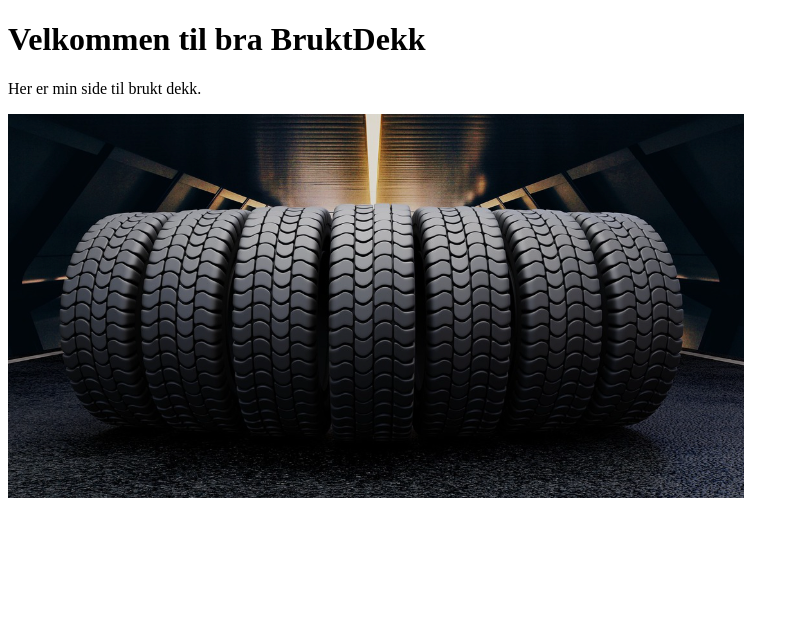
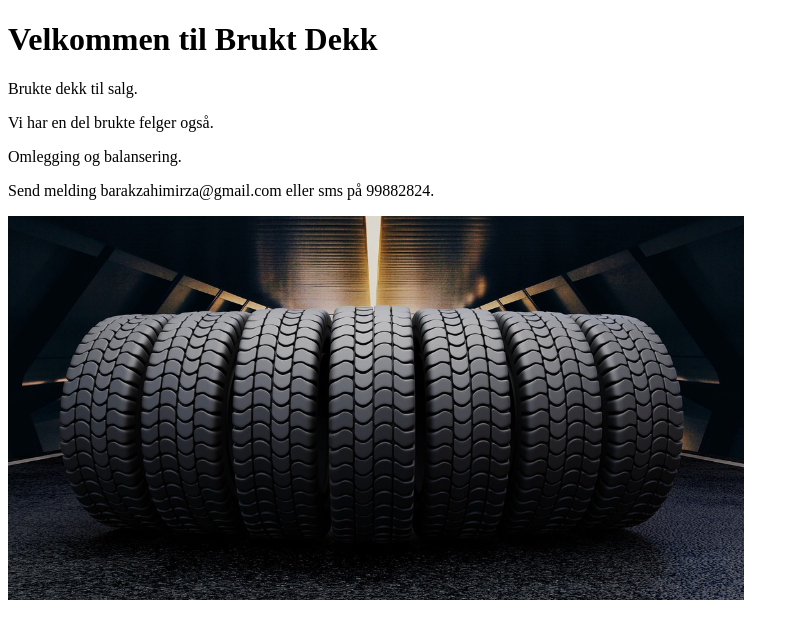
Before and after one commit to bruktdekk/bruktdekk.github.io, a plain HTML site: page index.html in a window 1280 px wide. Shown: the whole page, without its empty margins (0-799 px from the left). Drawn offline with Linux system fonts and the light colour scheme.

Commit message:
Update index.html

```diff
--- a/index.html
+++ b/index.html
@@ -3,11 +3,14 @@
 <head>
     <meta charset="UTF-8">
     <meta name="viewport" content="width=device-width, initial-scale=1.0">
-    <title>Bra BruktDekk</title>
+    <title>Bra Brukt Dekk</title>
 </head>
 <body>
-    <h1>Velkommen til bra BruktDekk</h1>
-    <p>Her er min side til brukt dekk.</p>
+    <h1>Velkommen til Brukt Dekk</h1>
+    <p>Brukte dekk til salg.</p>
+    <p>Vi har en del brukte felger også.</p>
+    <p>Omlegging og balansering.</p>
+    <p>Send melding barakzahimirza@gmail.com eller sms på 99882824.</p>
     <img src="bdekk.png" alt="Dekk Bilde">
 </body>
 </html>
```
